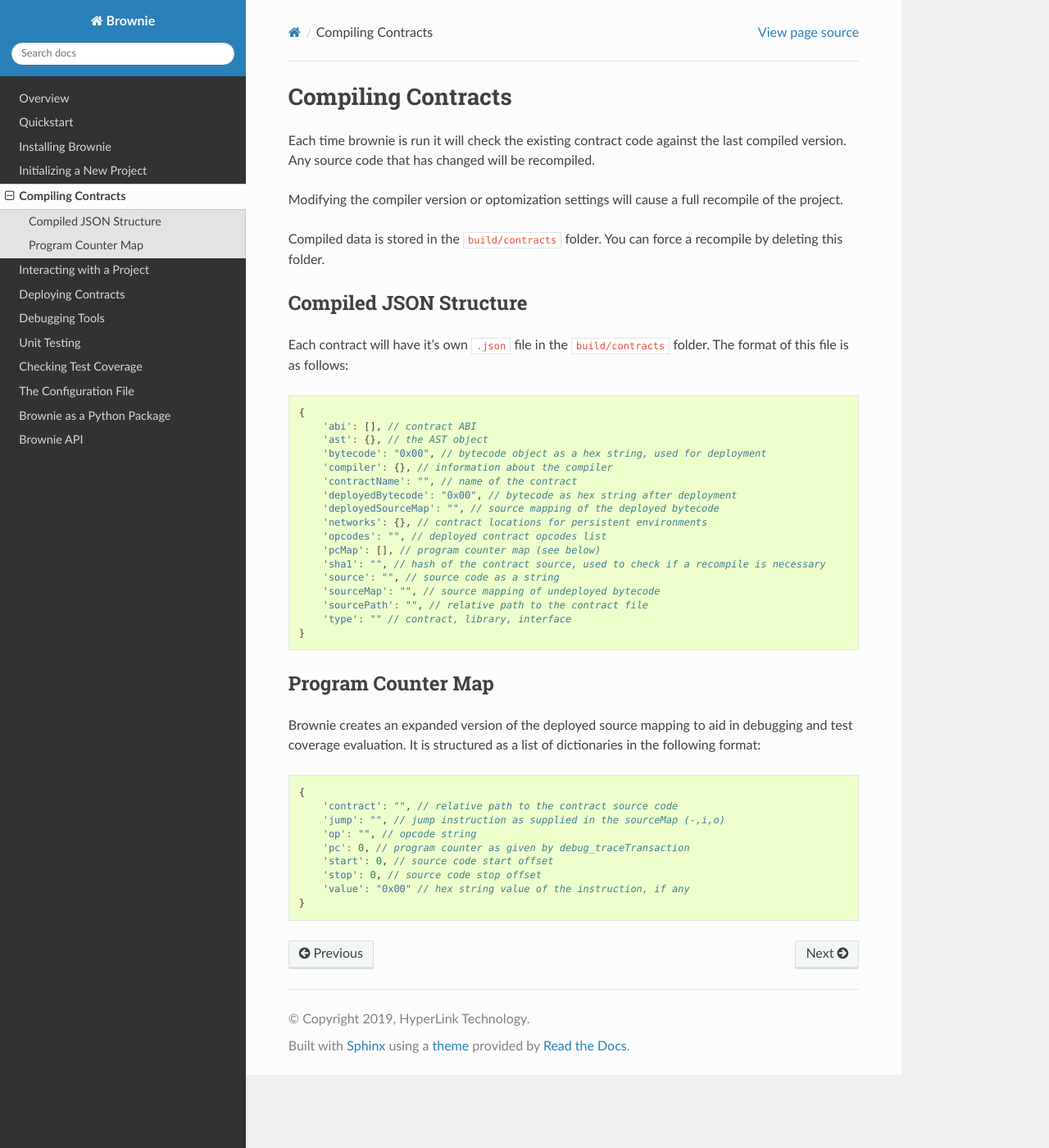
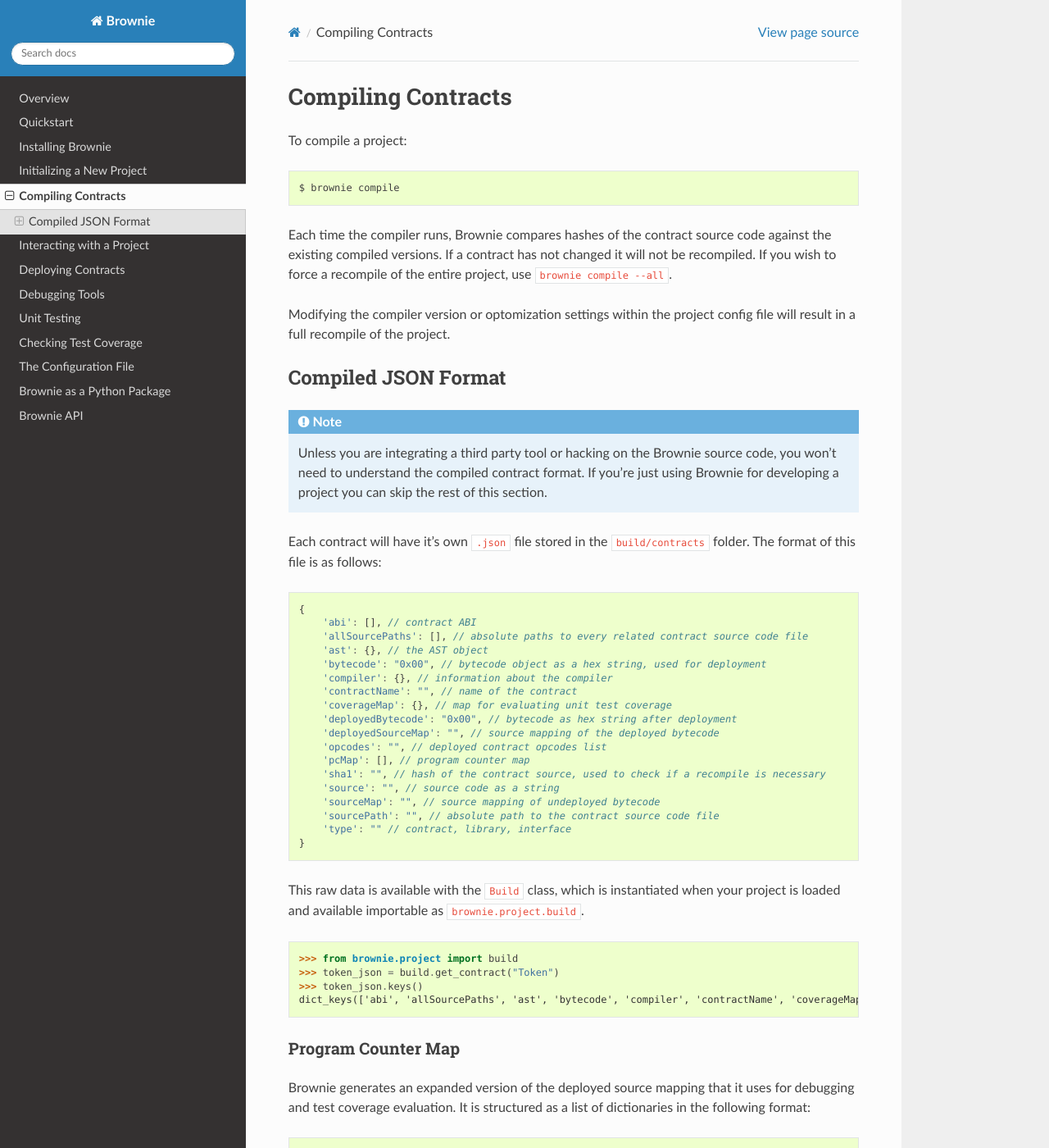
Before and after one commit to eth-brownie/brownie, a Sphinx documentation site: the page built from docs/compile.rst, in a window 1280 px wide and 1400 px high. Shown: the whole window at 82% size. Built offline with Sphinx 7.4.7 and the Read the Docs theme 2.0.0, drawn with Linux system fonts in a browser that asks for light colours; pages that are not in the unit, such as notebooks, are missing from menus; some of the changed text lies outside the part shown.

Commit message:
docs compiler

```diff
--- a/docs/compile.rst
+++ b/docs/compile.rst
@@ -4,41 +4,59 @@
 Compiling Contracts
 ===================
 
-Each time brownie is run it will check the existing contract code against the last compiled version. Any source code that has changed will be recompiled.
+To compile a project:
 
-Modifying the compiler version or optomization settings will cause a full recompile of the project.
+::
 
-Compiled data is stored in the ``build/contracts`` folder. You can force a recompile by deleting this folder.
+    $ brownie compile
 
-Compiled JSON Structure
-=======================
+Each time the compiler runs, Brownie compares hashes of the contract source code against the existing compiled versions.  If a contract has not changed it will not be recompiled.  If you wish to force a recompile of the entire project, use ``brownie compile --all``.
 
-Each contract will have it's own ``.json`` file in the ``build/contracts`` folder.  The format of this file is as follows:
+Modifying the compiler version or optomization settings within the project config file will result in a full recompile of the project.
+
+Compiled JSON Format
+====================
+
+.. note::
+
+    Unless you are integrating a third party tool or hacking on the Brownie source code, you won't need to understand the compiled contract format. If you're just using Brownie for developing a project you can skip the rest of this section.
+
+Each contract will have it's own ``.json`` file stored in the ``build/contracts`` folder. The format of this file is as follows:
 
 .. code-block:: javascript
 
     {
         'abi': [], // contract ABI
+        'allSourcePaths': [], // absolute paths to every related contract source code file
         'ast': {}, // the AST object
         'bytecode': "0x00", // bytecode object as a hex string, used for deployment
         'compiler': {}, // information about the compiler
         'contractName': "", // name of the contract
+        'coverageMap': {}, // map for evaluating unit test coverage
         'deployedBytecode': "0x00", // bytecode as hex string after deployment
         'deployedSourceMap': "", // source mapping of the deployed bytecode
-        'networks': {}, // contract locations for persistent environments
         'opcodes': "", // deployed contract opcodes list
-        'pcMap': [], // program counter map (see below)
+        'pcMap': [], // program counter map
         'sha1': "", // hash of the contract source, used to check if a recompile is necessary
         'source': "", // source code as a string
         'sourceMap': "", // source mapping of undeployed bytecode
-        'sourcePath': "", // relative path to the contract file
+        'sourcePath': "", // absolute path to the contract source code file
         'type': "" // contract, library, interface
     }
 
+This raw data is available with the ``Build`` class, which is instantiated when your project is loaded and available importable as ``brownie.project.build``.
+
+.. code-block:: python
+
+    >>> from brownie.project import build
+    >>> token_json = build.get_contract("Token")
+    >>> token_json.keys()
+    dict_keys(['abi', 'allSourcePaths', 'ast', 'bytecode', 'compiler', 'contractName', 'coverageMap', 'deployedBytecode', 'deployedSourceMap', 'networks', 'opcodes', 'pcMap', 'sha1', 'source', 'sourceMap', 'sourcePath', 'type'])
+
 Program Counter Map
-===================
+-------------------
 
-Brownie creates an expanded version of the deployed source mapping to aid in debugging and test coverage evaluation. It is structured as a list of dictionaries in the following format:
+Brownie generates an expanded version of the deployed source mapping that it uses for debugging and test coverage evaluation. It is structured as a list of dictionaries in the following format:
 
 .. code-block:: javascript
 
@@ -51,3 +69,33 @@
         'stop': 0, // source code stop offset
         'value': "0x00" // hex string value of the instruction, if any
     }
+
+Coverage Map
+------------
+
+All build files include a field ``coverageMap`` which is used when evaluating test coverage. It is structured as a nested dictionary in the following format:
+
+.. code-block:: javascript
+
+    {
+        "/path/to/contract/file.sol": {
+            "functionName": {
+                "fn": {},
+                "line": [{}, {}, {}],
+                "total": 0
+            }
+        }
+    }
+
+Each dictionary within ``fn`` and ``line`` are the actual maps, structured as follows:
+
+.. code-block:: javascript
+
+    {
+        'jump': false, // pc of the JUMPI instruction, if it is a jump - otherwise false
+        'pc': [], // list of opcode program counters tied to the map item
+        'start': 0, // associated source code start offset
+        'stop': 0 // associated source code stop offset
+    }
+
+See :ref:`coverage` for more information on test coverage evaluation.
--- a/docs/coverage.rst
+++ b/docs/coverage.rst
@@ -1,3 +1,5 @@
+.. _coverage:
+
 ======================
 Checking Test Coverage
 ======================
```
Also changed, not shown: 1 other file.
